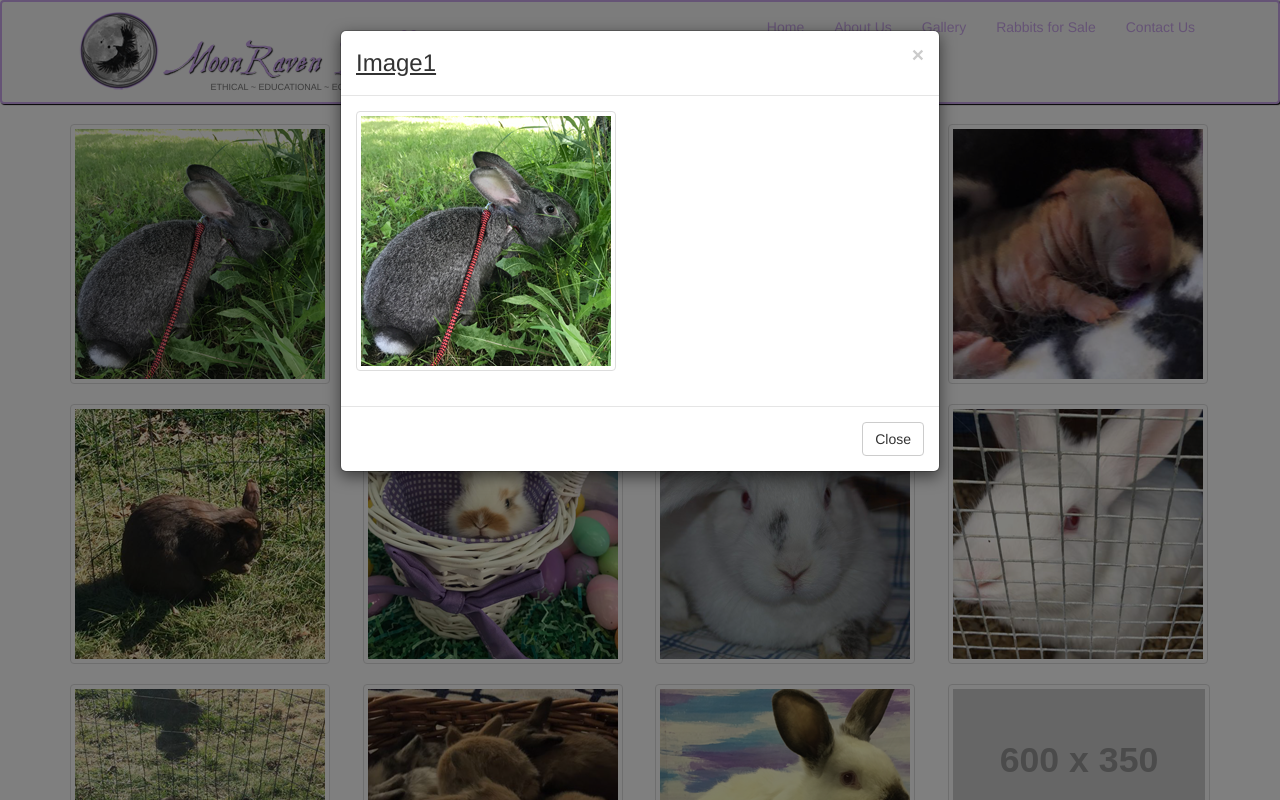
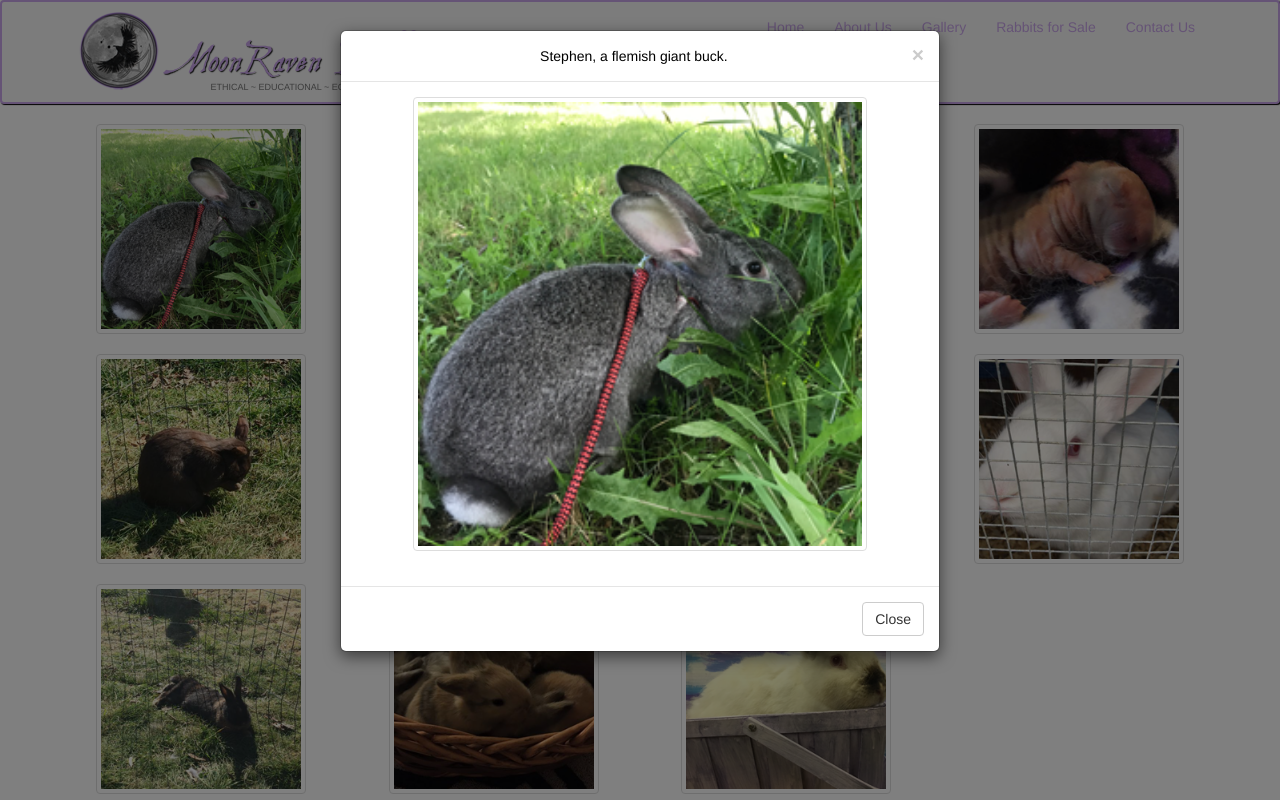
Before and after one commit to TheSageyFox/moonraven-rabbitry, a plain HTML site: page gallery.html in a window 1280 px wide. Both pictures are taken after a click on the picture 200 px from the left and 254 px from the top of the page. Shown: the top 800 px of the page. Drawn offline with nearby package versions, Linux system fonts and the light colour scheme; placeholder pictures from the web are drawn by us; a web font is replaced by a local one.

Commit message:
Gallery update

```diff
--- a/css/style.css
+++ b/css/style.css
@@ -72,7 +72,7 @@ body{
 	font-style: italic;
 	margin-top: 25px;
 }
-h3{
+#bun-of-month{
 	text-decoration: underline;
 }
 .aside h3{
@@ -140,10 +140,14 @@ h3{
 	width:600px;
 }
 .thumbnail {
+	width: 80%;
+	margin: 0 auto;
 	margin-bottom:6px;
 }
-.lightbox{
-	width: 75px;
+#lightbox{
+	font-size: 1em;
+	text-align:center;
+	color: #000000;
 }
 /* Medium Screen Size */
 @media (min-width: 992px) and (max-width: 1199px){
--- a/gallery.html
+++ b/gallery.html
@@ -45,40 +45,37 @@
 	<div class="container">
       <div class="row">
       <div class="col-lg-3 col-sm-4 col-6">
-      	<a href="#" title="Image1"><img src="img/thumbnail/stephen-on-leash2.png" class="thumbnail img-responsive" ></a>
+      	<a href="#" title="Stephen, a flemish giant buck."><img src="img/thumbnail/stephen-on-leash2.png" class="thumbnail img-responsive" ></a>
       </div>
       <div class="col-lg-3 col-sm-4 col-6">
-      	<a href="#" title="Image 2"><img src="img/thumbnail/baby-bun.png" class="thumbnail img-responsive"></a>
+      	<a href="#" title="One of our kits at one week old."><img src="img/thumbnail/baby-bun.png" class="thumbnail img-responsive"></a>
       </div>
       <div class="col-lg-3 col-sm-4 col-6">
-      	<a href="#" title="Image 3"><img src="img/thumbnail/jamba.png" class="thumbnail img-responsive"></a>
+      	<a href="#" title="Jamba, one of our previous NZ-mix does."><img src="img/thumbnail/jamba.png" class="thumbnail img-responsive"></a>
       </div>
       <div class="col-lg-3 col-sm-4 col-6">
-      	<a href="#" title="Image 4"><img src="img/thumbnail/nb-kit.png" class="thumbnail img-responsive"></a>
+      	<a href="#" title="One of our kits shortly after birth."><img src="img/thumbnail/nb-kit.png" class="thumbnail img-responsive"></a>
       </div>
       <div class="col-lg-3 col-sm-4 col-6">
-      	<a href="#" title="Image 5"><img src="img/thumbnail/bonnie.png" class="thumbnail img-responsive"></a>
+      	<a href="#" title="Bonnie, one of our previous NZ-mix does."><img src="img/thumbnail/bonnie.png" class="thumbnail img-responsive"></a>
       </div>
       <div class="col-lg-3 col-sm-4 col-6">
-      	<a href="#" title="Image 6"><img src="img/thumbnail/hawk-basket.png" class="thumbnail img-responsive"></a>
+      	<a href="#" title="Hawk, our lionhead mix doe."><img src="img/thumbnail/hawk-basket.png" class="thumbnail img-responsive"></a>
       </div>
       <div class="col-lg-3 col-sm-4 col-6">
-      	<a href="#" title="Image 7"><img src="img/thumbnail/lonlon.png" class="thumbnail img-responsive"></a>
+      	<a href="#" title="LonLon, one of our previous lop-mix bucks."><img src="img/thumbnail/lonlon.png" class="thumbnail img-responsive"></a>
       </div>
       <div class="col-lg-3 col-sm-4 col-6">
-      	<a href="#" title="Image 8"><img src="img/thumbnail/nz-white.png" class="thumbnail img-responsive"></a>
+      	<a href="#" title="One of the first rabbits we raised. A NZ white."><img src="img/thumbnail/nz-white.png" class="thumbnail img-responsive"></a>
       </div>
       <div class="col-lg-3 col-sm-4 col-6">
-      	<a href="#" title="Image 9"><img src="img/thumbnail/snip.png" class="thumbnail img-responsive"></a>
+      	<a href="#" title="Snip, one of our previous NZ mix does."><img src="img/thumbnail/snip.png" class="thumbnail img-responsive"></a>
       </div>
       <div class="col-lg-3 col-sm-4 col-6">
-      	<a href="#" title="Image 10"><img src="img/thumbnail/kit-basket.png" class="thumbnail img-responsive"></a>
+      	<a href="#" title="A litter of our Japanese Harlequin kits."><img src="img/thumbnail/kit-basket.png" class="thumbnail img-responsive"></a>
       </div>
       <div class="col-lg-3 col-sm-4 col-6">
-      	<a href="#" title="Image 11"><img src="img/thumbnail/frith-easter1.png" class="thumbnail img-responsive"></a>
-      </div>
-      <div class="col-lg-3 col-sm-4 col-6">
-      	<a href="#" title="Image 12"><img src="//placehold.it/600x350/992233" class="thumbnail img-responsive"></a>
+      	<a href="#" title="Frith, our Checkered-giant, NZ mix at Easter time."><img src="img/thumbnail/frith-easter1.png" class="thumbnail img-responsive"></a>
       </div>
     </div> <!-- .row end -->
   </div> <!-- .container end -->
@@ -88,10 +85,9 @@
   <div class="modal-content">
 	<div class="modal-header">
 		<button type="button" class="close" data-dismiss="modal">×</button>
-		<h3 class="modal-title">Heading</h3>
+		<h3 id ="lightbox" class="modal-title">Heading</h3>
 	</div>
 	<div class="modal-body">
-
 	</div>
 	<div class="modal-footer">
 		<button class="btn btn-default" data-dismiss="modal">Close</button>
```
Also changed, not shown: index.html (+1 -1 lines).
